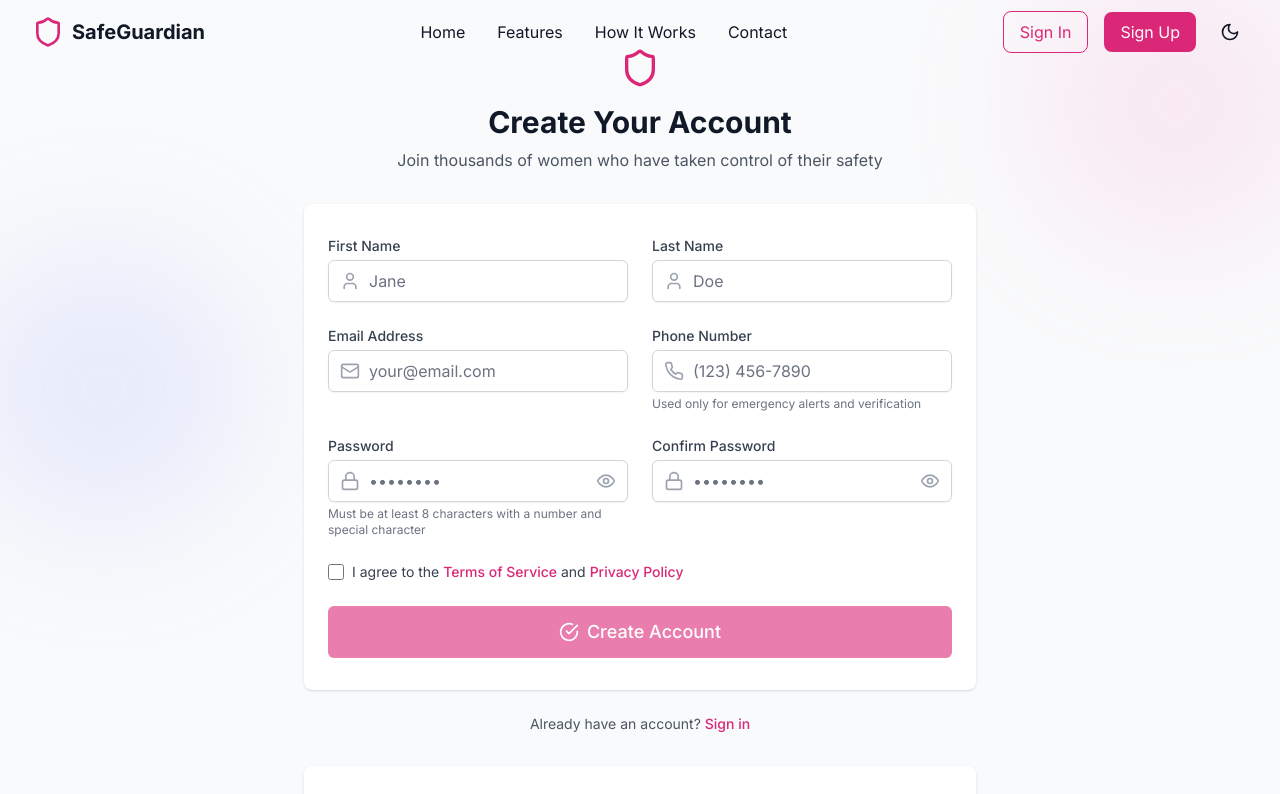
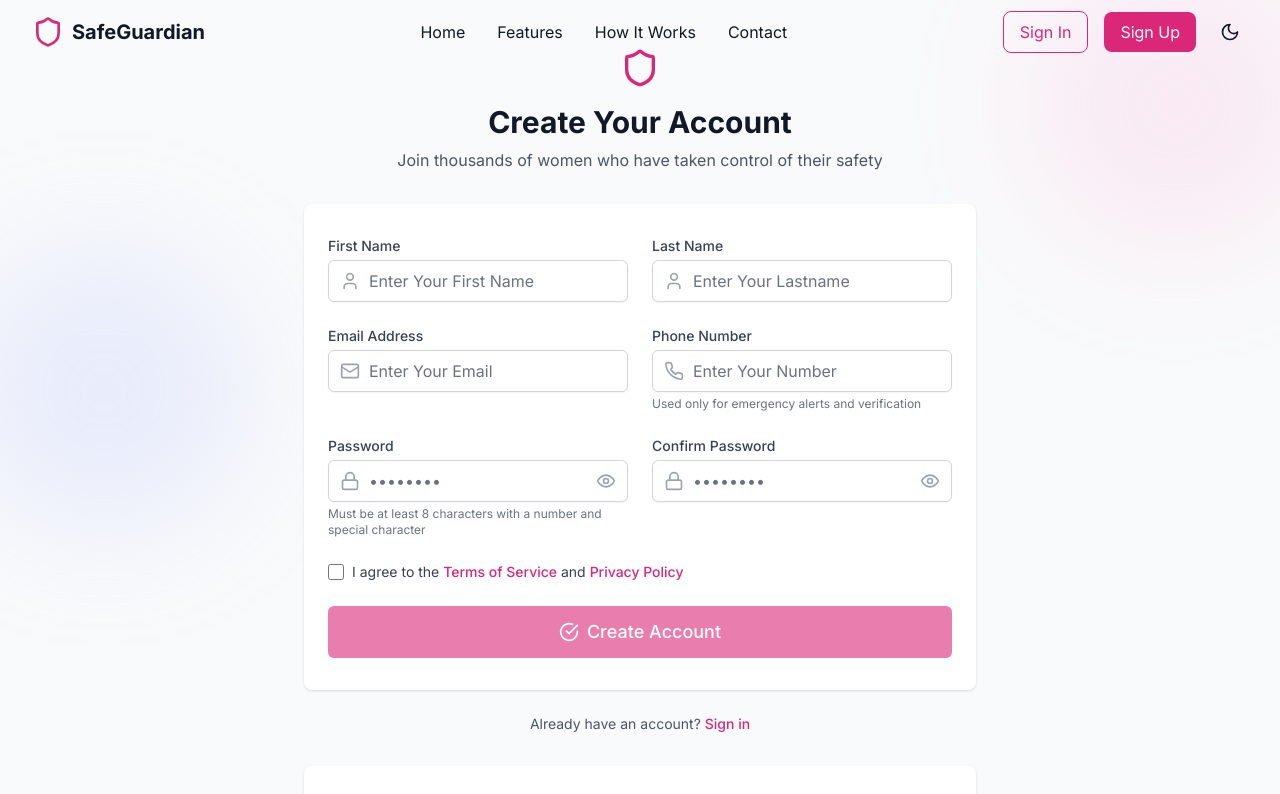
Before and after one commit to Va16hav07/Women-S-Web, a React (Vite) app: page /sign-up in a window 1280 px wide. Shown: the top 794 px of the page. Built offline with nearby package versions, Linux system fonts and the light colour scheme.

Commit message:
Solved package and routing error

```diff
--- a/package.json
+++ b/package.json
@@ -16,7 +16,7 @@
     "react": "^18.3.1",
     "react-dom": "^18.3.1",
     "react-leaflet": "^4.2.1",
-    "react-router-dom": "^6.22.3"
+    "react-router-dom": "^6.30.0"
   },
   "devDependencies": {
     "@eslint/js": "^9.9.1",
--- a/src/App.tsx
+++ b/src/App.tsx
@@ -7,10 +7,10 @@ import Home from './pages/Home';
 import Features from './pages/Features';
 import HowItWorks from './pages/HowItWorks';
 import Contact from './pages/Contact';
-import Login from './pages/login';  // ✅ Fixed import (was SignIn)
+import Login from './pages/signin';  // ✅ Fixed import (was SignIn)
 import Signup from './pages/signup'; // ✅ Fixed import (was SignUp)
 import ScrollToTop from './components/ScrollToTop';
-import Dashboard from './dashboard';
+import Dashboard from './Dashboard';
 
 function App() {
   const [theme, setTheme] = useState<'light' | 'dark'>('light');
--- a/src/pages/Contact.tsx
+++ b/src/pages/Contact.tsx
@@ -196,7 +196,7 @@ const Contact: React.FC = () => {
                 Mon-Fri from 8am to 5pm
               </p>
               <a href="tel:+15551234567" className="text-pink-600 hover:text-pink-700 transition-colors">
-                +1 (555) 123-4567
+                +91 7815841526
               </a>
             </AnimatedSection>
 
@@ -211,7 +211,7 @@ const Contact: React.FC = () => {
                 Come say hello at our office
               </p>
               <p className="text-pink-600">
-                123 Safety Street, Secure City, SC 12345
+                Polaris School of Technology
               </p>
             </AnimatedSection>
           </div>
--- a/src/pages/signup.tsx
+++ b/src/pages/signup.tsx
@@ -1,6 +1,5 @@
 import React, { useState } from 'react';
 import { Link } from 'react-router-dom';
-import { motion } from 'framer-motion';
 import { User, Mail, Lock, Shield, Phone, CheckCircle, Eye, EyeOff } from 'lucide-react';
 import Button from '../components/Button';
 import AnimatedSection from '../components/AnimatedSection';
@@ -74,7 +73,7 @@ const Register: React.FC = () => {
                       value={formData.firstName}
                       onChange={handleChange}
                       className="block w-full pl-10 pr-3 py-2 border border-gray-300 dark:border-gray-600 rounded-md bg-white dark:bg-gray-700 text-gray-900 dark:text-gray-100 placeholder-gray-500 focus:outline-none focus:ring-2 focus:ring-pink-500 focus:border-pink-500"
-                      placeholder="Jane"
+                      placeholder="Enter Your First Name"
                     />
                   </div>
                 </div>
@@ -95,7 +94,7 @@ const Register: React.FC = () => {
                       value={formData.lastName}
                       onChange={handleChange}
                       className="block w-full pl-10 pr-3 py-2 border border-gray-300 dark:border-gray-600 rounded-md bg-white dark:bg-gray-700 text-gray-900 dark:text-gray-100 placeholder-gray-500 focus:outline-none focus:ring-2 focus:ring-pink-500 focus:border-pink-500"
-                      placeholder="Doe"
+                      placeholder="Enter Your Lastname"
                     />
                   </div>
                 </div>
@@ -117,7 +116,7 @@ const Register: React.FC = () => {
                       value={formData.email}
                       onChange={handleChange}
                       className="block w-full pl-10 pr-3 py-2 border border-gray-300 dark:border-gray-600 rounded-md bg-white dark:bg-gray-700 text-gray-900 dark:text-gray-100 placeholder-gray-500 focus:outline-none focus:ring-2 focus:ring-pink-500 focus:border-pink-500"
-                      placeholder="your@email.com"
+                      placeholder="Enter Your Email"
                     />
                   </div>
                 </div>
@@ -139,7 +138,7 @@ const Register: React.FC = () => {
                       value={formData.phone}
                       onChange={handleChange}
                       className="block w-full pl-10 pr-3 py-2 border border-gray-300 dark:border-gray-600 rounded-md bg-white dark:bg-gray-700 text-gray-900 dark:text-gray-100 placeholder-gray-500 focus:outline-none focus:ring-2 focus:ring-pink-500 focus:border-pink-500"
-                      placeholder="(123) 456-7890"
+                      placeholder="Enter Your Number"
                     />
                   </div>
                   <p className="mt-1 text-xs text-gray-500 dark:text-gray-400">
```
Also changed, not shown: src/pages/signin.tsx (renamed from src/pages/login.tsx), 1 other file (tests, documents, lock files or other folders).
